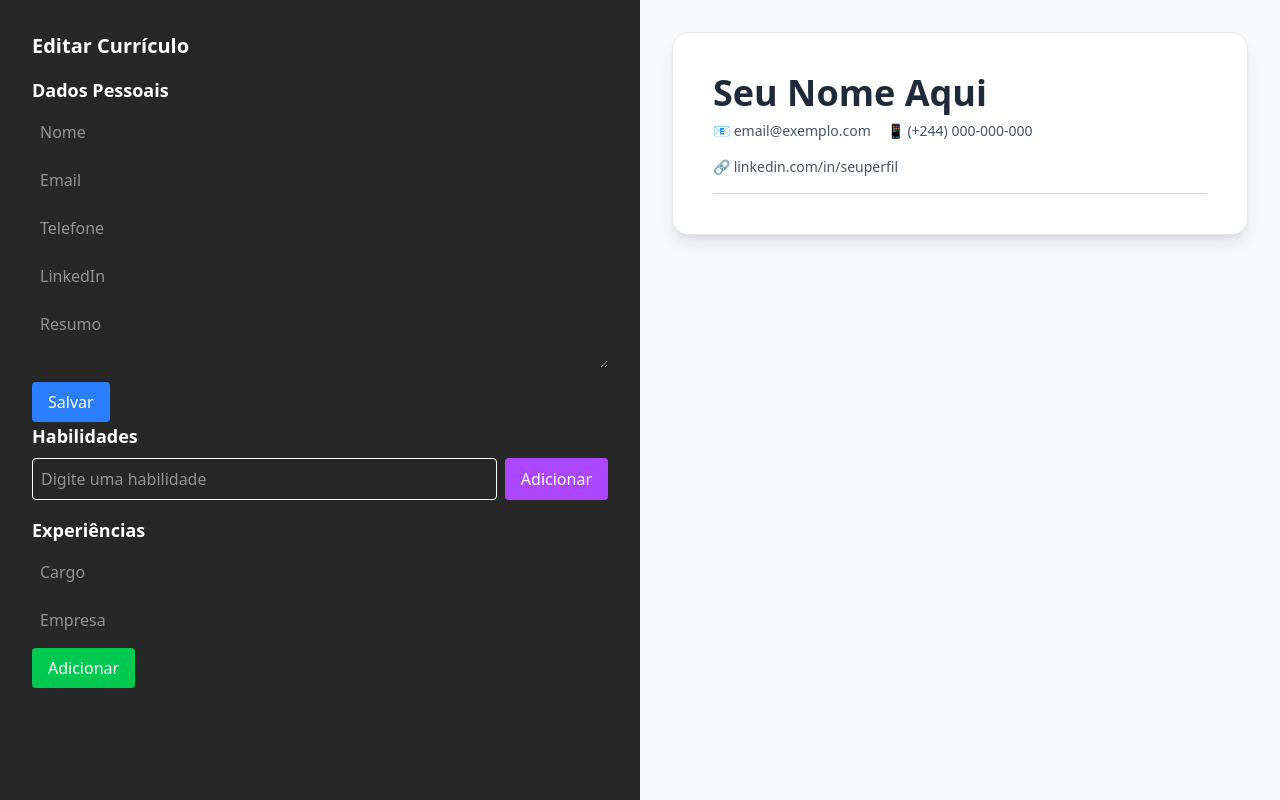
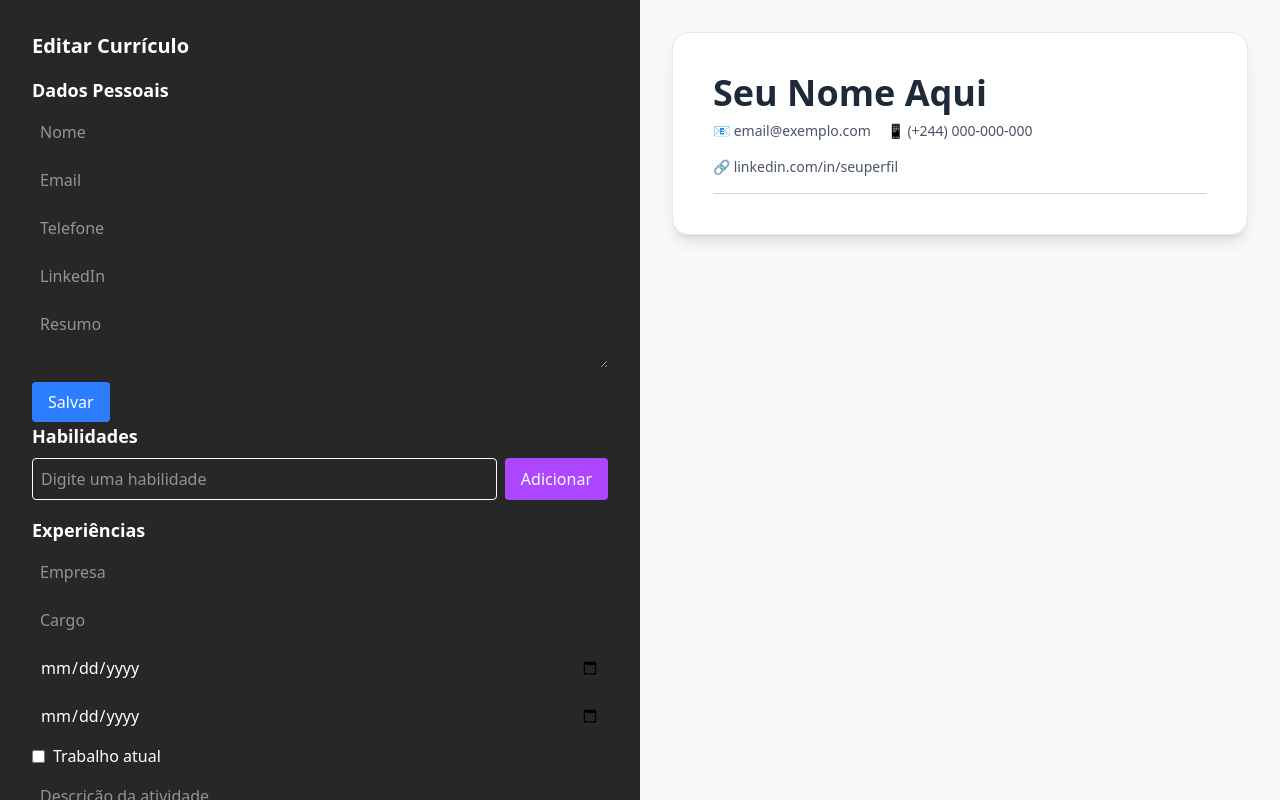
Before and after one commit to RuiGomes111/Gerador-de-CV-Inteligente, a React (Vite) app in the folder gerador_cv/: page / in a window 1280 px wide. Built offline with nearby package versions, Linux system fonts and the light colour scheme.

Commit message:
last bug fixes

```diff
--- a/gerador_cv/src/Components/form/ExperiencesForm.tsx
+++ b/gerador_cv/src/Components/form/ExperiencesForm.tsx
@@ -1,44 +1,91 @@
 import { useState } from "react";
 import { useCurriculum } from "../../context/useCurriculum";
-import { v4 as uuidv4 } from "uuid"; // para gerar id único
+import { v4 as uuidv4 } from "uuid";
+import type { Experience } from "../../types";
 
 export default function ExperiencesForm() {
-  const { dispatch } = useCurriculum();
+  const { state, dispatch } = useCurriculum();
   const [position, setPosition] = useState("");
   const [company, setCompany] = useState("");
+  const [start, setStart] = useState("");
+  const [end, setEnd] = useState("");
+  const [current, setCurrent] = useState(false);
+  const [description, setDescription] = useState("");
 
   const addExperience = () => {
-    if (!position || !company) return;
+    if (!position || !company || !start) return;
 
-    const newExp = {
+    const newExp: Experience = {
       id: uuidv4(),
       position,
       company,
-      start: "",
-      end: undefined,
-      current: false,
-      description: "",
+      start,
+      end: current ? undefined : end,
+      current,
+      description,
     };
 
     dispatch({ type: "ADD_EXPERIENCE", payload: newExp });
+
+    // Limpar formulário
     setPosition("");
     setCompany("");
+    setStart("");
+    setEnd("");
+    setCurrent(false);
+    setDescription("");
+  };
+
+  const removeExperience = (id: string) => {
+    dispatch({ type: "REMOVE_EXPERIENCE", payload: id });
   };
 
   return (
     <div>
       <h2 className="text-lg font-bold mb-2 text-white">Experiências</h2>
+
+      <div className="flex flex-col gap-2 mb-4">
         <input
+          type="text"
+          value={company}
+          onChange={(e) => setCompany(e.target.value)}
+          placeholder="Empresa"
+          className="p-2 w-full rounded"
+        />
+        <input
+          type="text"
           value={position}
           onChange={(e) => setPosition(e.target.value)}
           placeholder="Cargo"
-        className="mb-2 p-2 w-full rounded"
+          className="p-2 w-full rounded"
         />
         <input
-        value={company}
-        onChange={(e) => setCompany(e.target.value)}
-        placeholder="Empresa"
-        className="mb-2 p-2 w-full rounded"
+          type="date"
+          value={start}
+          onChange={(e) => setStart(e.target.value)}
+          className="p-2 w-full rounded"
+        />
+        {!current && (
+          <input
+            type="date"
+            value={end}
+            onChange={(e) => setEnd(e.target.value)}
+            className="p-2 w-full rounded"
+          />
+        )}
+        <label className="flex items-center gap-2">
+          <input
+            type="checkbox"
+            checked={current}
+            onChange={(e) => setCurrent(e.target.checked)}
+          />
+          Trabalho atual
+        </label>
+        <textarea
+          value={description}
+          onChange={(e) => setDescription(e.target.value)}
+          placeholder="Descrição da atividade"
+          className="p-2 w-full rounded"
         />
         <button
           onClick={addExperience}
@@ -47,5 +94,26 @@ export default function ExperiencesForm() {
           Adicionar
         </button>
       </div>
+
+      <ul>
+        {state.experiences.map((exp: Experience) => (
+          <li key={exp.id} className="flex justify-between items-start mb-2 p-2 bg-gray-800 rounded">
+            <div>
+              <p className="font-bold">{exp.position} - {exp.company}</p>
+              <p>
+                {exp.start} {exp.current ? " - Atual" : exp.end ? ` - ${exp.end}` : ""}
+              </p>
+              {exp.description && <p>{exp.description}</p>}
+            </div>
+            <button
+              onClick={() => removeExperience(exp.id)}
+              className="bg-red-500 text-white px-2 py-1 rounded h-fit"
+            >
+              Remover
+            </button>
+          </li>
+        ))}
+      </ul>
+    </div>
   );
 }
--- a/gerador_cv/src/reducers/curriculumReducer.ts
+++ b/gerador_cv/src/reducers/curriculumReducer.ts
@@ -1,13 +1,12 @@
 import type { CurriculumState, Experience, Skill } from "../types";
-
 
 export type CurriculumAction =
   | { type: "SET_PERSONAL"; payload: CurriculumState["personal"] }
   | { type: "ADD_EXPERIENCE"; payload: Experience }
+  | { type: "REMOVE_EXPERIENCE"; payload: string } // id da experiência
   | { type: "ADD_SKILL"; payload: Skill }
-  | { type: "REMOVE_SKILL"; payload: string }; // id da skill
+  | { type: "REMOVE_SKILL"; payload: string };
 
-// ✅ Reducer atualizado
 export function curriculumReducer(
   state: CurriculumState,
   action: CurriculumAction
@@ -17,6 +16,11 @@ export function curriculumReducer(
       return { ...state, personal: action.payload };
     case "ADD_EXPERIENCE":
       return { ...state, experiences: [...state.experiences, action.payload] };
+    case "REMOVE_EXPERIENCE":
+      return {
+        ...state,
+        experiences: state.experiences.filter(exp => exp.id !== action.payload),
+      };
     case "ADD_SKILL":
       return { ...state, skills: [...state.skills, action.payload] };
     case "REMOVE_SKILL":
```
Lines whose indentation alone changed are shown as unchanged.
